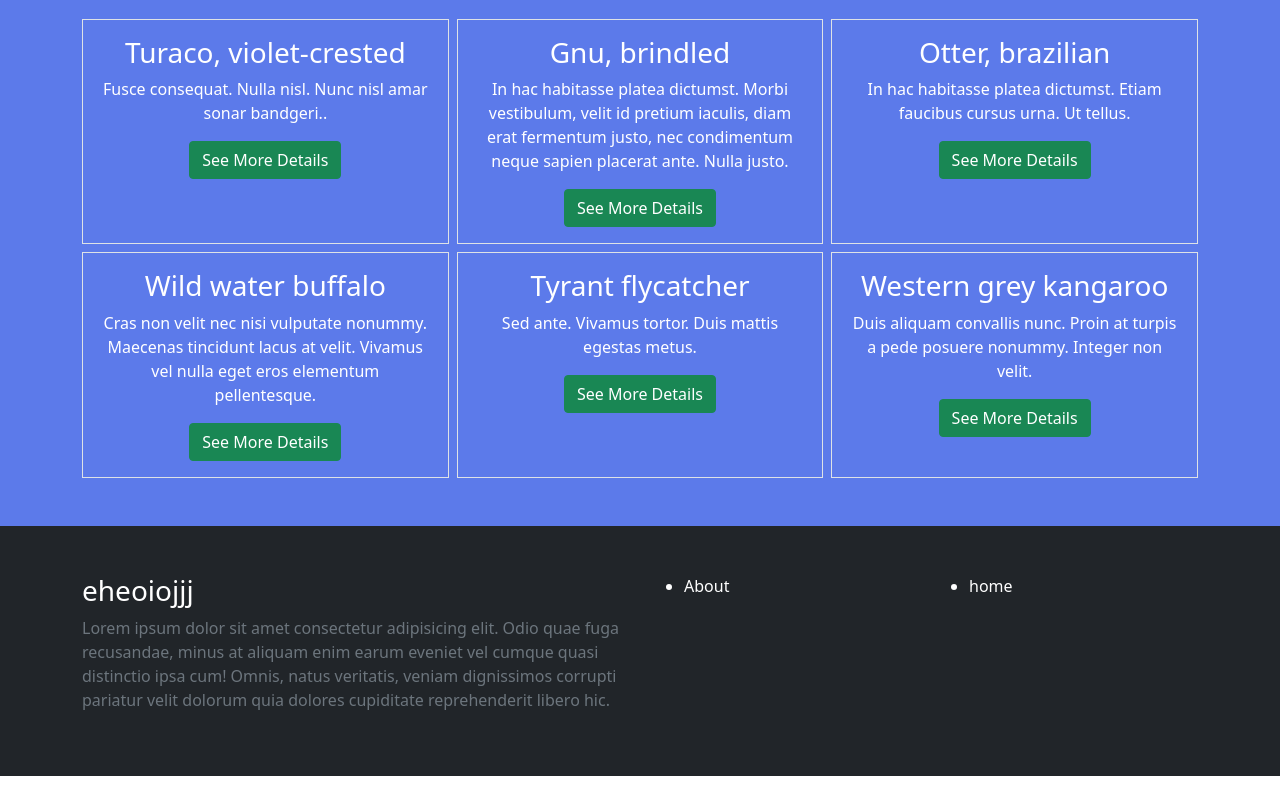
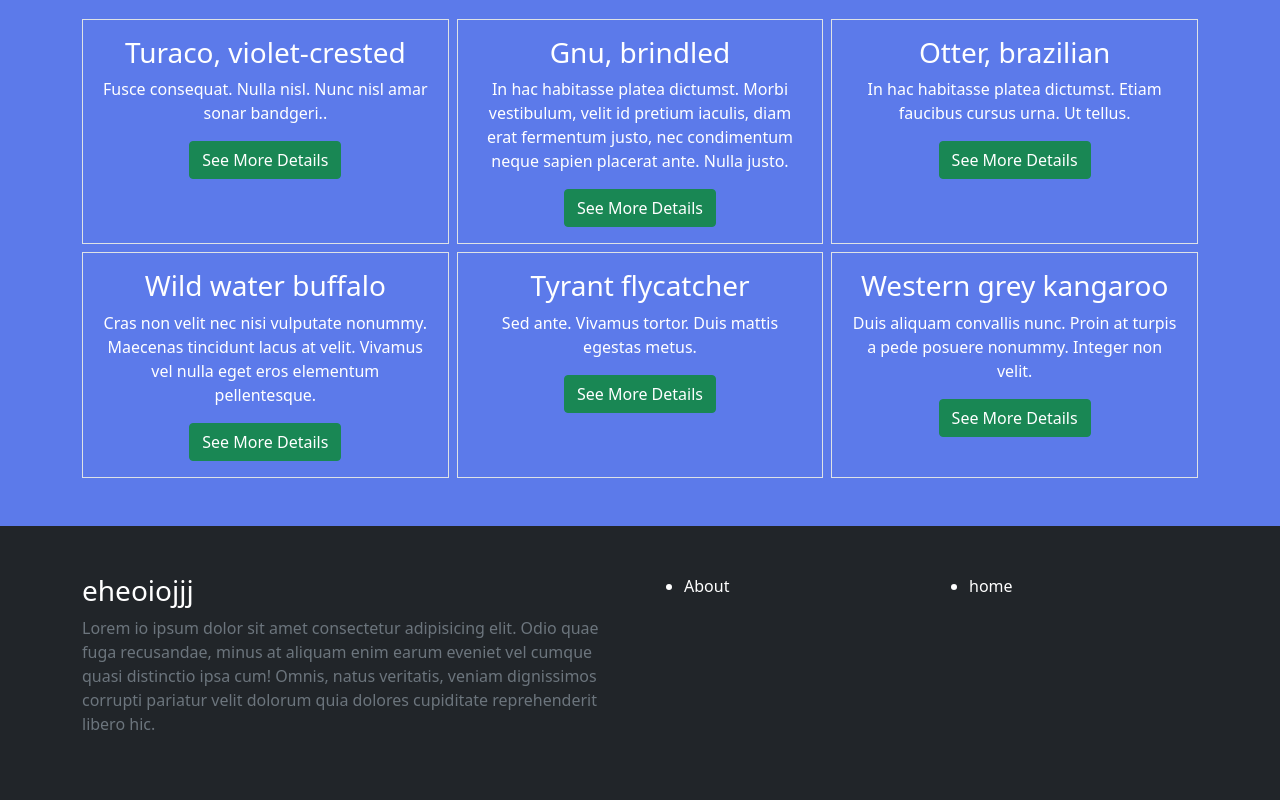
Before and after one commit to obaidulnasir/healthcare-website, a React (Create React App) app: page / in a window 1280 px wide. Shown: the part 1124-1924 px from the top of the page. Before the commit the page ends 1900 px from the top, so only its background shows below. Built offline with nearby package versions, Linux system fonts and the light colour scheme; no server answers.

Commit message:
somthing worng

```diff
--- a/src/components/Footer/Footer.js
+++ b/src/components/Footer/Footer.js
@@ -7,7 +7,7 @@ const Footer = () => {
                 <div className="row text-white">
                     <div className="col-md-6">
                         <h3>eheoiojjj</h3>
-                        <p className="text-muted">Lorem ipsum dolor sit amet consectetur adipisicing elit. Odio quae fuga recusandae, minus at aliquam enim earum eveniet vel cumque quasi distinctio ipsa cum! Omnis, natus veritatis, veniam dignissimos corrupti pariatur velit dolorum quia dolores cupiditate reprehenderit libero hic.</p>
+                        <p className="text-muted">Lorem  io ipsum dolor sit amet consectetur adipisicing elit. Odio quae fuga recusandae, minus at aliquam enim earum eveniet vel cumque quasi distinctio ipsa cum! Omnis, natus veritatis, veniam dignissimos corrupti pariatur velit dolorum quia dolores cupiditate reprehenderit libero hic.</p>
                     </div>
                     <div className="col-md-3">
                         <ul>
```
